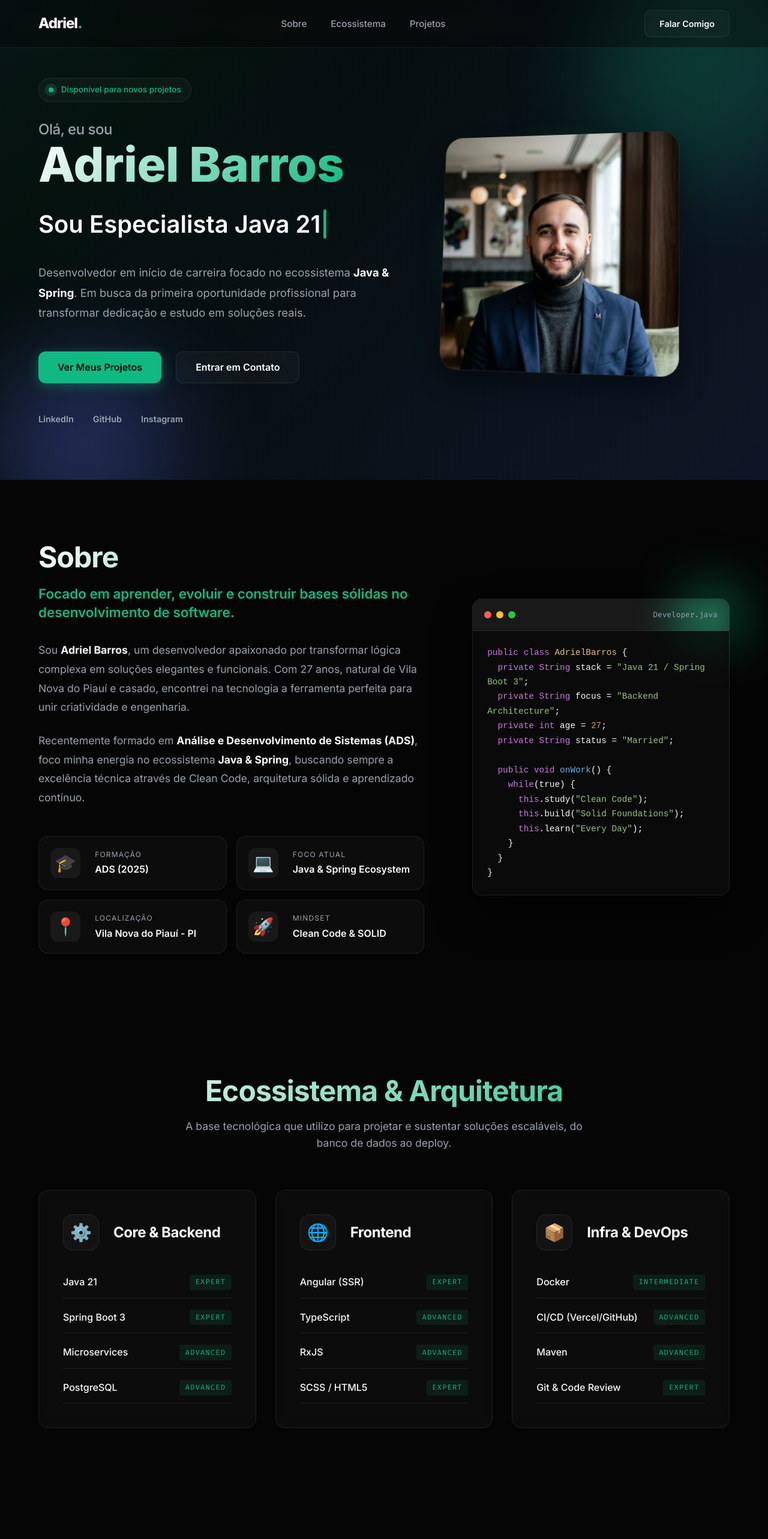
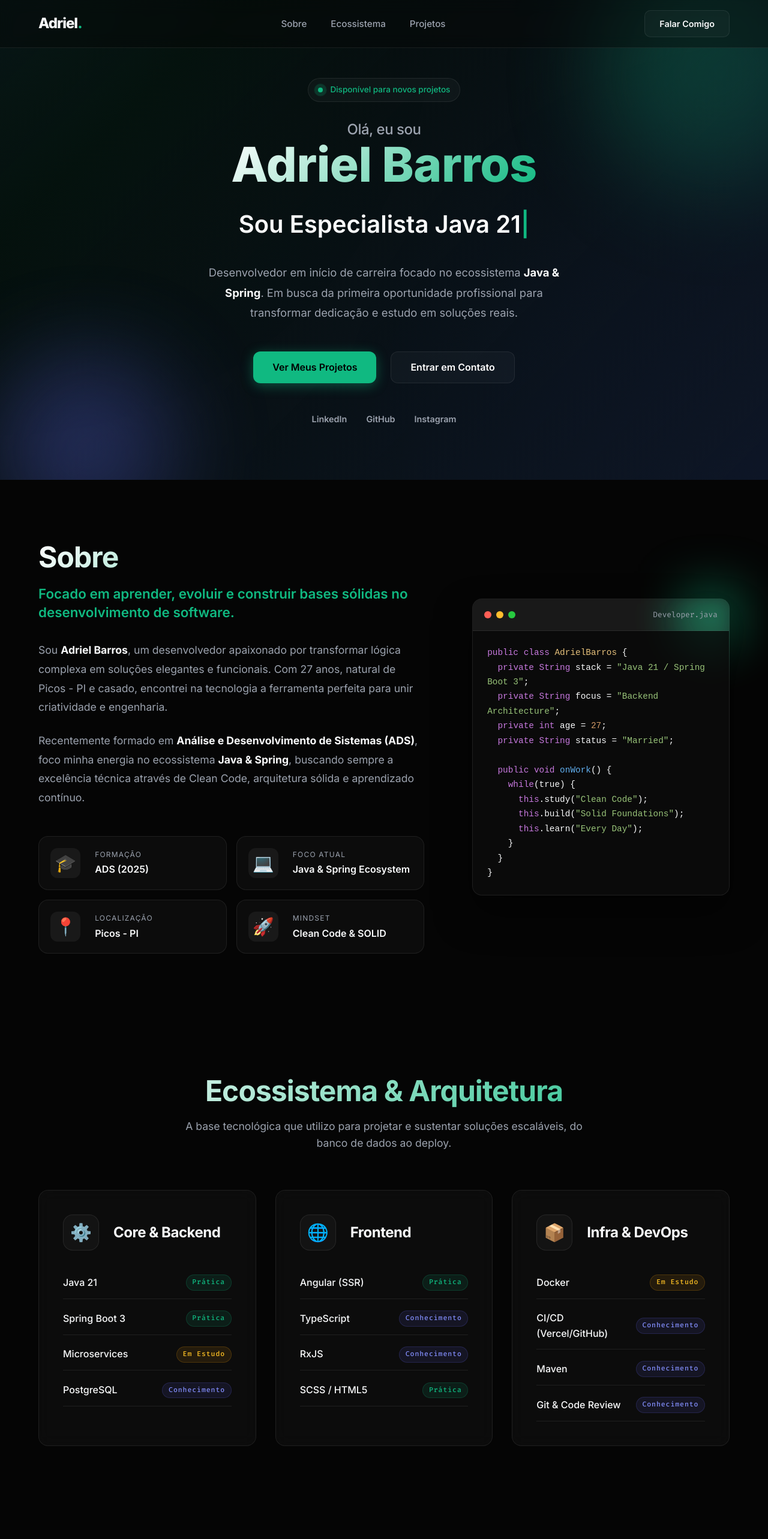
Before and after one commit to Adrielbarr0s/meu-portfolio, an Angular app: page / in a window 1280 px wide. Shown: the top 2566 px of the page at 60% size. Built offline with nearby package versions, Linux system fonts and the light colour scheme.

Commit message:
feat(expertise): atualiza badges de proficiencia para termos realistas e sutis

```diff
--- a/src/app/components/expertise/expertise.html
+++ b/src/app/components/expertise/expertise.html
@@ -12,10 +12,10 @@
           <h3>Core & Backend</h3>
         </div>
         <ul class="skill-list">
-          <li><span class="name">Java 21</span><span class="badge">Expert</span></li>
-          <li><span class="name">Spring Boot 3</span><span class="badge">Expert</span></li>
-          <li><span class="name">Microservices</span><span class="badge">Advanced</span></li>
-          <li><span class="name">PostgreSQL</span><span class="badge">Advanced</span></li>
+          <li><span class="name">Java 21</span><span class="badge pratica">Prática</span></li>
+          <li><span class="name">Spring Boot 3</span><span class="badge pratica">Prática</span></li>
+          <li><span class="name">Microservices</span><span class="badge estudo">Em Estudo</span></li>
+          <li><span class="name">PostgreSQL</span><span class="badge conhecimento">Conhecimento</span></li>
         </ul>
       </div>
 
@@ -27,10 +27,10 @@
           <h3>Frontend</h3>
         </div>
         <ul class="skill-list">
-          <li><span class="name">Angular (SSR)</span><span class="badge">Expert</span></li>
-          <li><span class="name">TypeScript</span><span class="badge">Advanced</span></li>
-          <li><span class="name">RxJS</span><span class="badge">Advanced</span></li>
-          <li><span class="name">SCSS / HTML5</span><span class="badge">Expert</span></li>
+          <li><span class="name">Angular (SSR)</span><span class="badge pratica">Prática</span></li>
+          <li><span class="name">TypeScript</span><span class="badge conhecimento">Conhecimento</span></li>
+          <li><span class="name">RxJS</span><span class="badge conhecimento">Conhecimento</span></li>
+          <li><span class="name">SCSS / HTML5</span><span class="badge pratica">Prática</span></li>
         </ul>
       </div>
 
@@ -42,10 +42,10 @@
           <h3>Infra & DevOps</h3>
         </div>
         <ul class="skill-list">
-          <li><span class="name">Docker</span><span class="badge">Intermediate</span></li>
-          <li><span class="name">CI/CD (Vercel/GitHub)</span><span class="badge">Advanced</span></li>
-          <li><span class="name">Maven</span><span class="badge">Advanced</span></li>
-          <li><span class="name">Git & Code Review</span><span class="badge">Expert</span></li>
+          <li><span class="name">Docker</span><span class="badge estudo">Em Estudo</span></li>
+          <li><span class="name">CI/CD (Vercel/GitHub)</span><span class="badge conhecimento">Conhecimento</span></li>
+          <li><span class="name">Maven</span><span class="badge conhecimento">Conhecimento</span></li>
+          <li><span class="name">Git & Code Review</span><span class="badge conhecimento">Conhecimento</span></li>
         </ul>
       </div>
     </div>
--- a/src/app/components/expertise/expertise.scss
+++ b/src/app/components/expertise/expertise.scss
@@ -79,14 +79,30 @@
     }
 
     .badge {
-      font-size: 0.75rem;
+      font-size: 0.72rem;
       font-family: 'Fira Code', monospace;
-      color: var(--primary);
-      text-transform: uppercase;
-      letter-spacing: 0.1em;
-      background: rgba(16, 185, 129, 0.1);
+      font-weight: 500;
+      letter-spacing: 0.08em;
       padding: 0.2rem 0.6rem;
-      border-radius: 4px;
+      border-radius: 100px;
+
+      &.pratica {
+        color: #10b981;
+        background: rgba(16, 185, 129, 0.1);
+        border: 1px solid rgba(16, 185, 129, 0.2);
+      }
+
+      &.conhecimento {
+        color: #818cf8;
+        background: rgba(99, 102, 241, 0.1);
+        border: 1px solid rgba(99, 102, 241, 0.2);
+      }
+
+      &.estudo {
+        color: #fbbf24;
+        background: rgba(245, 158, 11, 0.1);
+        border: 1px solid rgba(245, 158, 11, 0.2);
+      }
     }
   }
 }
--- a/src/app/components/hero/hero.html
+++ b/src/app/components/hero/hero.html
@@ -38,14 +38,5 @@
         <a href="https://www.instagram.com/adrielbarr0s/" target="_blank" class="social-link">Instagram</a>
       </div>
     </div>
-
-    <div class="hero-visual animate-fade-in">
-      <div class="avatar-container">
-        <div class="avatar-glow"></div>
-        <div class="avatar-wrapper">
-          <img src="assets/perfil.jpg" alt="Adriel Barros" onerror="this.src='https://images.unsplash.com/photo-1507003211169-0a1dd7228f2d?auto=format&fit=crop&q=80&w=800'">
-        </div>
-      </div>
-    </div>
   </div>
 </section>
--- a/src/app/components/hero/hero.scss
+++ b/src/app/components/hero/hero.scss
@@ -47,14 +47,13 @@
 
 .hero-container {
   display: flex;
-  gap: 4rem;
-  align-items: center;
+  justify-content: center;
+}
 
-  @media (max-width: 992px) {
-    flex-direction: column;
-    gap: 2rem;
-    text-align: center;
-  }
+.hero-content {
+  max-width: 800px;
+  margin: 0 auto;
+  text-align: center;
 }
 
 .badge {
@@ -68,7 +67,7 @@
   font-size: 0.85rem;
   font-weight: 500;
   color: var(--primary);
-  margin-bottom: 2rem;
+  margin: 0 auto 2rem;
 
   .pulse {
     width: 8px;
@@ -88,11 +87,6 @@
       border-radius: 50%;
       animation: pulse 2s infinite;
     }
-  }
-
-  @media (max-width: 992px) {
-    margin-left: auto;
-    margin-right: auto;
   }
 }
 
@@ -130,27 +124,19 @@
   font-size: 1.15rem;
   color: var(--text-muted);
   max-width: 600px;
-  margin-bottom: 3rem;
+  margin: 0 auto 3rem;
   line-height: 1.8;
 
   strong {
     color: var(--text-main);
   }
-
-  @media (max-width: 992px) {
-    margin-left: auto;
-    margin-right: auto;
-  }
 }
 
 .cta-group {
   display: flex;
+  justify-content: center;
   gap: 1.5rem;
   margin-bottom: 3rem;
-
-  @media (max-width: 992px) {
-    justify-content: center;
-  }
 
   @media (max-width: 480px) {
     flex-direction: column;
@@ -163,11 +149,8 @@
 
 .hero-socials {
   display: flex;
+  justify-content: center;
   gap: 2rem;
-
-  @media (max-width: 992px) {
-    justify-content: center;
-  }
 
   .social-link {
     font-size: 0.9rem;
@@ -178,55 +161,6 @@
     &:hover {
       color: var(--primary);
     }
-  }
-}
-
-/* Visual Side */
-.hero-visual {
-  display: flex;
-  justify-content: center;
-  align-items: center;
-}
-
-.avatar-container {
-  position: relative;
-  width: 100%;
-  max-width: 400px;
-  aspect-ratio: 1/1;
-}
-
-.avatar-glow {
-  position: absolute;
-  top: 50%;
-  left: 50%;
-  transform: translate(-50%, -50%);
-  width: 110%;
-  height: 110%;
-  background: radial-gradient(circle, var(--primary-glow) 0%, transparent 70%);
-  z-index: -1;
-  border-radius: 50%;
-}
-
-.avatar-wrapper {
-  width: 100%;
-  height: 100%;
-  border-radius: 30px;
-  overflow: hidden;
-  border: 1px solid var(--glass-border);
-  background: var(--bg-card);
-  box-shadow: 0 20px 40px rgba(0, 0, 0, 0.4);
-  transform: perspective(1000px) rotateY(-10deg) rotateX(5deg);
-  transition: var(--transition);
-
-  &:hover {
-    transform: perspective(1000px) rotateY(0) rotateX(0);
-  }
-
-  img {
-    width: 100%;
-    max-width: 100%;
-    height: auto;
-    object-fit: cover;
   }
 }
 
--- a/src/app/components/sobre/sobre.html
+++ b/src/app/components/sobre/sobre.html
@@ -10,7 +10,7 @@
         <div class="about-bio">
           <p>
             Sou <strong>Adriel Barros</strong>, um desenvolvedor apaixonado por transformar lógica complexa em soluções elegantes e funcionais.
-            Com 27 anos, natural de Vila Nova do Piauí e casado, encontrei na tecnologia a ferramenta perfeita para unir criatividade e engenharia.
+            Com 27 anos, natural de Picos - PI e casado, encontrei na tecnologia a ferramenta perfeita para unir criatividade e engenharia.
           </p>
           <p>
             Recentemente formado em <strong>Análise e Desenvolvimento de Sistemas (ADS)</strong>, foco minha energia no ecossistema
@@ -37,7 +37,7 @@
             <span class="icon">📍</span>
             <div class="info-content">
               <label>Localização</label>
-              <span>Vila Nova do Piauí - PI</span>
+              <span>Picos - PI</span>
             </div>
           </div>
           <div class="info-card glass-card">
--- a/src/index.html
+++ b/src/index.html
@@ -9,7 +9,7 @@
 
   <!-- SEO -->
   <meta name="description" content="Portfólio profissional de Adriel Barros, Analista de Sistemas especializado em Java 21, Spring Boot 3 e Angular. Soluções escaláveis e arquitetura moderna.">
-  <meta name="keywords" content="Adriel Barros, Java, Spring Boot, Angular, Desenvolvedor Backend, Analista de Sistemas, Vila Nova do Piauí">
+  <meta name="keywords" content="Adriel Barros, Java, Spring Boot, Angular, Desenvolvedor Backend, Analista de Sistemas, Picos, Piauí">
   <meta name="author" content="Adriel Barros">
 
   <!-- Open Graph -->
```
